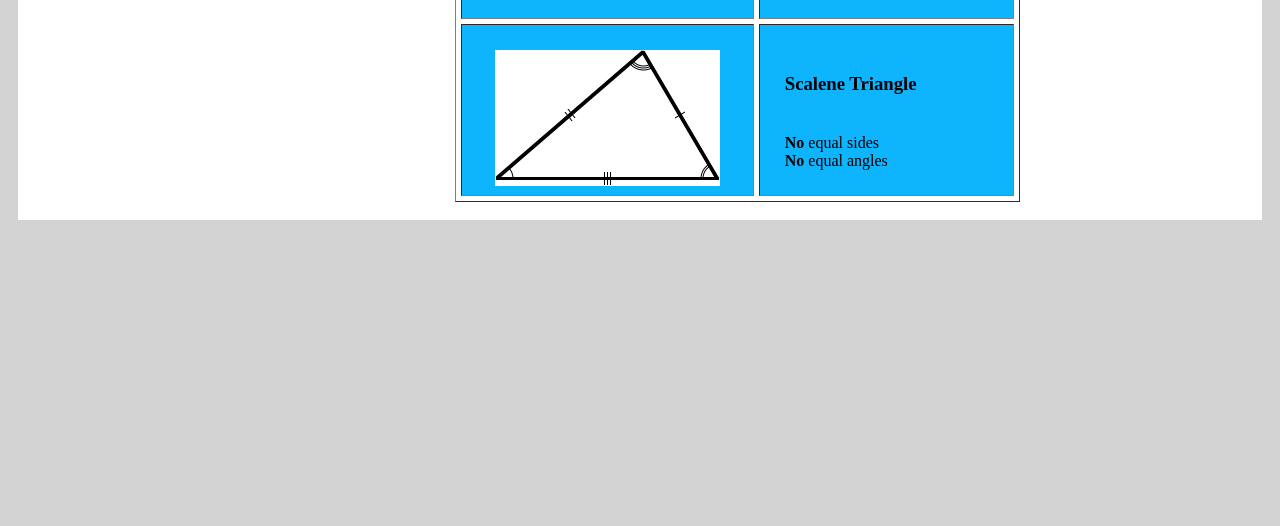
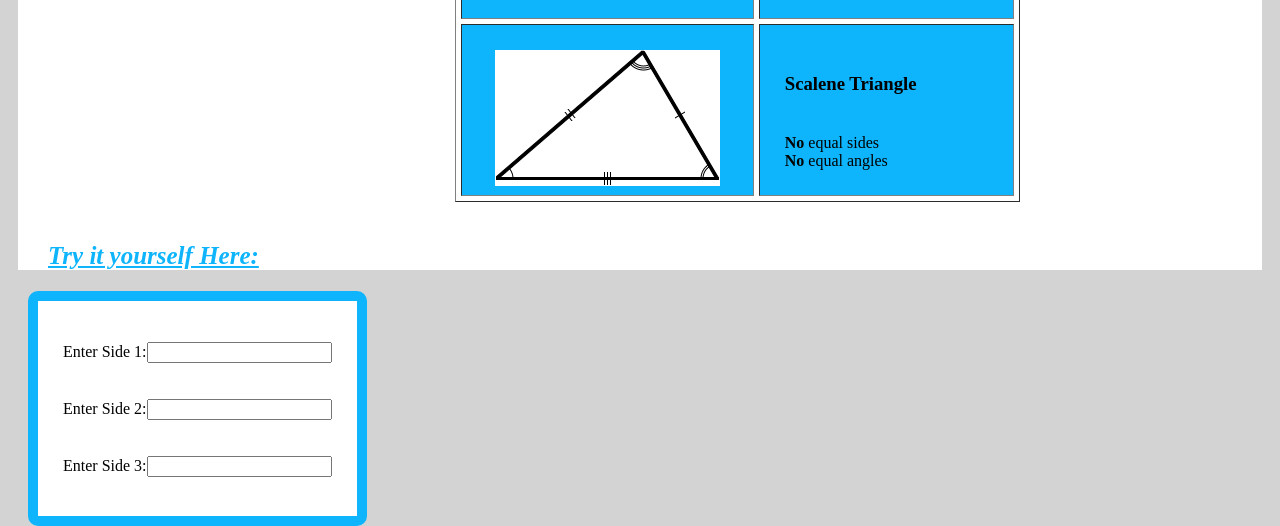
Before and after one commit to munganyendesandrine/Triangle, a plain HTML site: page index.html in a window 1280 px wide. Shown: the part 993-1519 px from the top of the page. Before the commit the page ends 1221 px from the top, so only its background shows below. Drawn offline with Linux system fonts and the light colour scheme.

Commit message:
Input area added

```diff
--- a/index.html
+++ b/index.html
@@ -99,6 +99,12 @@
             <br />
           </div>
         </div>
+        <h1><u><em><strong>Try it yourself Here:</strong></em></u></h1>
+        <main>
+          <div id="inputArea">
+            <p>Enter Side 1:<input type="number" id="side1"></p>
+            <p>Enter Side 2:<input type="number" id="side2"></p>
+            <p>Enter Side 3:<input type="number" id="side3"></p>&nbsp;&nbsp;&nbsp;
 
       </body>
 </html>
```
